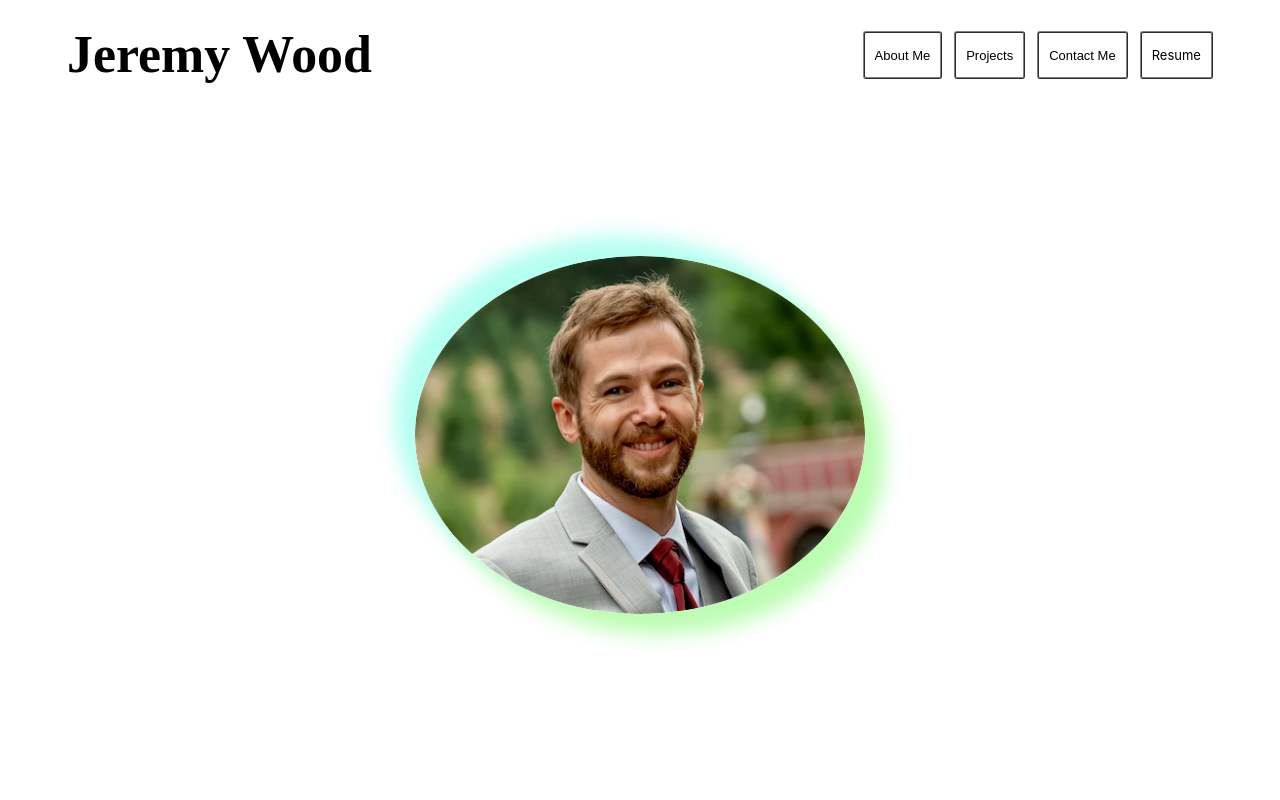
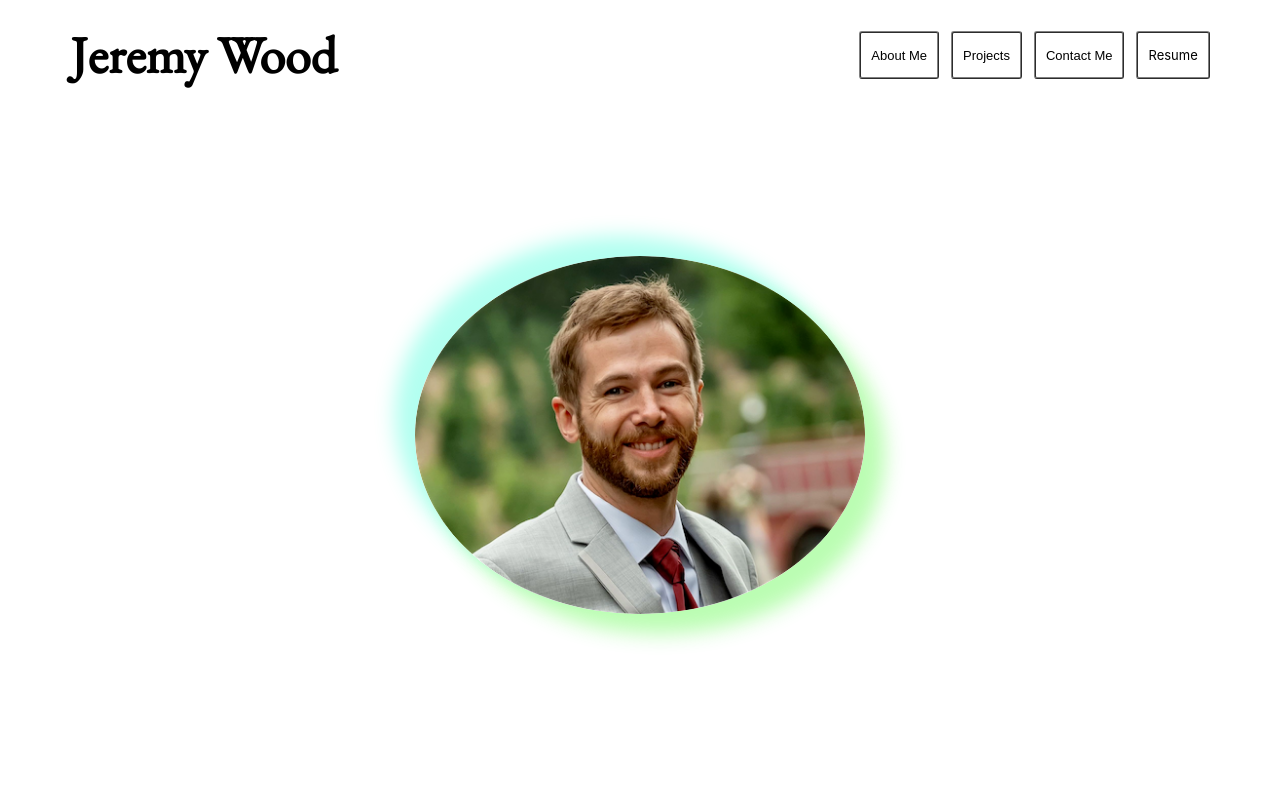
Before and after one commit to J5Wood/my-portfolio, a React app: page / in a window 1280 px wide. Shown: the top 800 px of the page. Built offline with nearby package versions, Linux system fonts and the light colour scheme.

Commit message:
Added google font for name

```diff
--- a/public/index.html
+++ b/public/index.html
@@ -2,16 +2,17 @@
 <html lang="en">
   <head>
     <meta charset="utf-8" />
-    <link rel="icon" href="favicon.ico" />
     <meta name="viewport" content="width=device-width,initial-scale=1" />
     <meta name="theme-color" content="#000000" />
     <title>Jeremy Wood</title>
     <link rel="icon" href="favicon.ico" />
     <script defer="defer" src="main.js"></script>
-    <link rel="icon" href="favicon.ico" />
-    <script defer="defer" src="main.js"></script>
-    <link rel="icon" href="favicon.ico" />
-    <script defer="defer" src="main.js"></script>
+    <link rel="preconnect" href="https://fonts.googleapis.com" />
+    <link rel="preconnect" href="https://fonts.gstatic.com" crossorigin />
+    <link
+      href="https://fonts.googleapis.com/css2?family=EB+Garamond&display=swap"
+      rel="stylesheet"
+    />
   </head>
   <body>
     <noscript>You need to enable JavaScript to run this app.</noscript>
--- a/src/app.css
+++ b/src/app.css
@@ -40,7 +40,7 @@
 #name-header {
   flex-grow: 1;
   white-space: nowrap;
-  font-family: STFangsong, rockwell;
+  font-family: "EB Garamond", STFangsong, serif, sans-serif;
   font-size: 270%;
   padding-right: 20px;
 }
```
